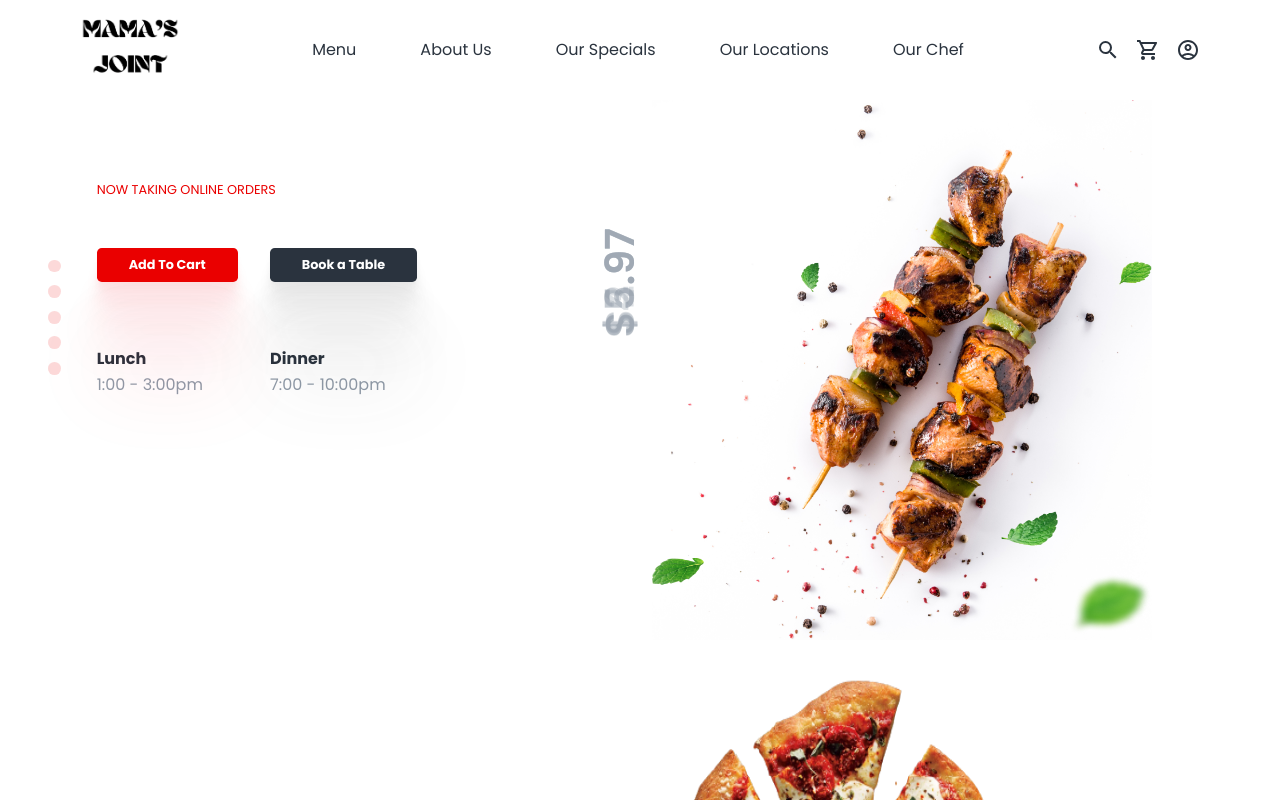
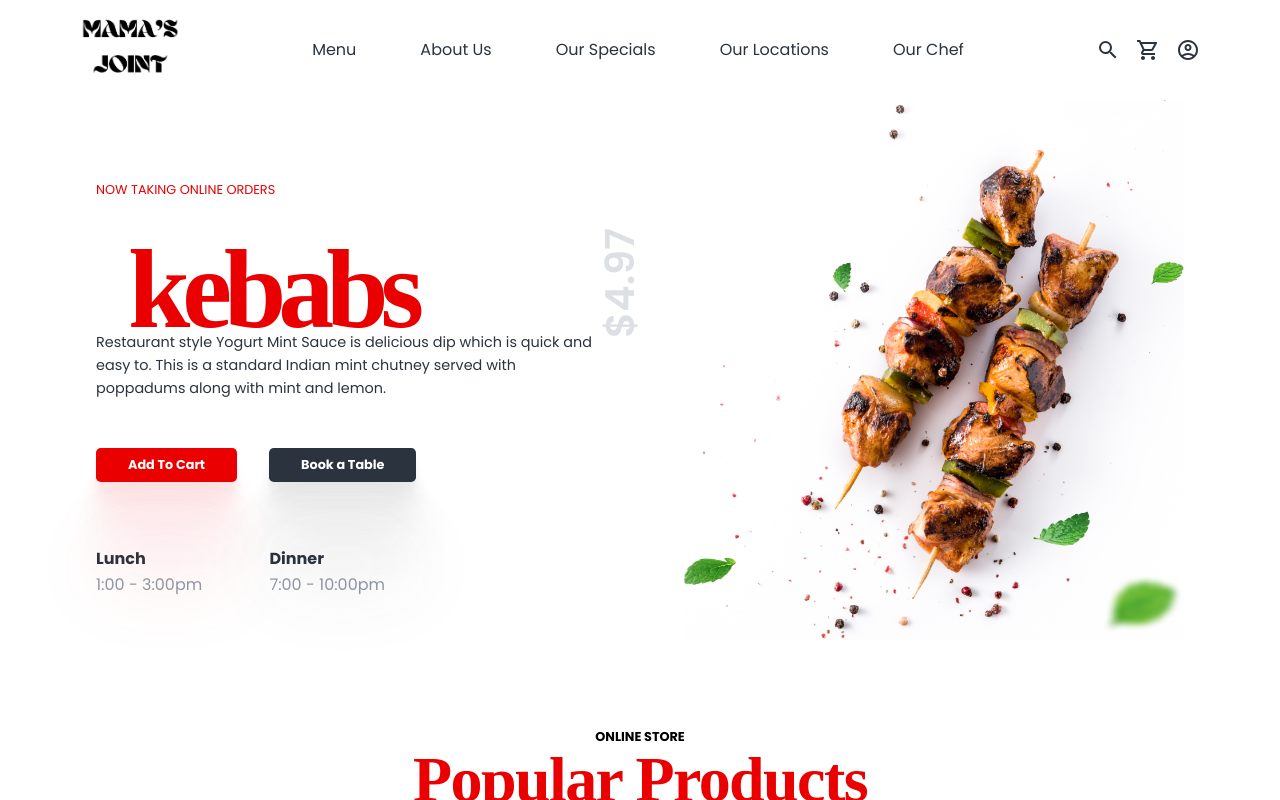
Before and after one commit to zeetaen1989/mama-joint, a Next.js app: page / in a window 1280 px wide. Shown: the top 800 px of the page. Built offline with nearby package versions, Linux system fonts and the light colour scheme; a web font is replaced by a local one.

Commit message:
feat(slider): removed

```diff
--- a/components/templates/Hero/Hero.jsx
+++ b/components/templates/Hero/Hero.jsx
@@ -4,62 +4,17 @@ import styles from "./Hero.module.scss";
 import { hero } from "../../../data/hero";
 
 const Hero = () => {
-  const [index, setIndex] = useState(0);
-  const [products, setProducts] = useState(hero);
-
-  useEffect(() => {
-    const lastIndex = products.length - 1;
-
-    if (index < 0) {
-      setIndex(lastIndex);
-    }
-
-    if (index > lastIndex) {
-      setIndex(0);
-    }
-  }, [index, products]);
-
-  useEffect(() => {
-    let slider = setInterval(() => {
-      setIndex(index + 1);
-    }, 5000);
-    return () => {
-      clearInterval(slider);
-    };
-  }, [index]);
-
   return (
     <div className={styles.container}>
       <div className={styles.container__one}>
-        <div className={styles.column__slide}>
-          <span className={styles.slide__dot}></span>
-          <span className={styles.slide__dot}></span>
-          <span className={styles.slide__dot}></span>
-          <span className={styles.slide__dot}></span>
-          <span className={styles.slide__dot}></span>
-        </div>
-      </div>
-      <div className={styles.container__two}>
         <div className={styles.column__one}>
           <section className={styles.row__one}>
             <p className={styles.announcement}>Now taking online orders</p>
-            {products.map((item, itemIndex) => {
+            {hero.map((item, itemIndex) => {
               const { id, title, description } = item;
 
-              let position = "nextSlide";
-
-              if (itemIndex === index) {
-                position = "currentSlide";
-              }
-              if (
-                itemIndex === index - 1 ||
-                (itemIndex === item.length - 1 && index === 0)
-              ) {
-                position = "lastSlide";
-              }
-
               return (
-                <article className={position} key={id}>
+                <article key={id}>
                   <h1 className={styles.title}>{title}</h1>
                   <p className={styles.info}>{description}</p>
                 </article>
@@ -82,7 +37,7 @@ const Hero = () => {
           </section>
         </div>
       </div>
-      <div className={styles.container__three}>
+      <div className={styles.container__two}>
         <section className={styles.column__two}>
           <figure className={styles.img__top}>
             <Image
@@ -93,7 +48,7 @@ const Hero = () => {
             />
           </figure>
           <figure className={styles.img__bottom}>
-            {products.map((product) => (
+            {hero.map((product) => (
               <div key={product.id}>
                 <span className={styles.price}>${product.price}</span>
                 <Image
--- a/components/templates/Hero/Hero.module.scss
+++ b/components/templates/Hero/Hero.module.scss
@@ -2,29 +2,11 @@
 @import "/styles/abstracts/mixins";
 
 .container {
-    padding: 0rem 3rem;
+    padding: 0rem 6rem;
     display: grid;
-	grid-template-columns: 0.15fr 1.5fr 2fr;
+	grid-template-columns: 1.7fr 2fr;
 
-	.container__one {
-		.column__slide {
-			display: flex;
-			flex-direction: column;
-			gap: 0.8rem;
-			margin-top: 10rem;
-
-			.slide__dot {
-				height: 0.8rem;
-				width: 0.8rem;
-				border-radius: 50%;
-				background-color: $primary-clr;
-				opacity: 0.15;
-				cursor: pointer;
-			}
-		}
-	}
-
-    .container__two {
+    .container__one {
 		.column__one {
             margin-top: 5rem;
 
@@ -36,14 +18,6 @@
                 }
 
                 article {
-                    position: absolute;
-                    top: 0;
-                    left: 0;
-                    width: 100%;
-                    height: 100%;
-                    opacity: 0;
-                    transition: all 0.3s linear;
-
                     h1 {
                         color: $primary-clr;
                         font-size: 7rem;
@@ -57,19 +31,6 @@
                         font-size: 0.9rem;
                         font-weight: 500;
                     }
-                }
-
-                article.currentSlide {
-                    opacity: 1;
-                    transform: translateY(0);
-                }
-
-                article.lastSlide {
-                    transform: translateY(-100%);
-                }
-
-                article.nextSlide {
-                    transform: translateY(100%);
                 }
             }
 
@@ -109,10 +70,9 @@
         }
     }
 
-    .container__three {
+    .container__two {
         display: flex;
         justify-content: flex-end;
-		margin-right: 5rem;
 
         .column__two {
             position: relative;
@@ -120,7 +80,7 @@
             .price {
                 position: absolute;
                 top: 8rem;
-                left: -4rem;
+                left: -6rem;
                 z-index: 3;
                 color: $tertiary-clr;
                 font-size: 2.5rem;
@@ -150,16 +110,14 @@
 // Desktop
 @media screen and (max-width: $desktop) {
     .container {
+        padding: 0rem 4rem;
         .container__one {
             .column__one {
                 margin-top: 5rem;
-                margin-left: 2rem;
             }
         }
 
         .container__two {
-            margin-right: 2rem;
-
             .column__two {
                 .price {
                     top: 5rem;
@@ -177,14 +135,10 @@
 // Tablet
 @media screen and (max-width: $tablet) {
     .container {
-        padding: 0rem 1rem;
+        padding: 0rem 2rem;
 
         .container__one {
-            flex: 1;
-
             .column__one {
-                margin-left: 1rem;
-
                 .row__one {
                     h1 {
                         font-size: 5rem;
@@ -202,6 +156,7 @@
 
                 .row__three {
                     margin-top: 3rem;
+                    gap: 2.5rem;
 
                     .lunch, .dinner {
                         span {
@@ -213,12 +168,9 @@
         }
 
         .container__two {
-            flex: 1;
-            margin-right: 0rem;
-
             .column__two {
                 .price {
-                    top: 7rem;
+                    top: 3rem;
                     font-size: 2rem;
                 }
             }
@@ -229,7 +181,7 @@
 // Mobile
 @media screen and (max-width: $mobile) {
     .container {
-        gap: 0rem;
+        display: flex;
         flex-direction: column-reverse;
 
         .container__one {
--- a/components/templates/Testimonials/Testimonials.jsx
+++ b/components/templates/Testimonials/Testimonials.jsx
@@ -1,34 +1,9 @@
-import { useState, useEffect } from "react";
 import Image from "next/image";
 import { testimonial } from "../../../data/testimonials";
 import { Ratings } from "../../elements";
 import styles from "./Testimonials.module.scss";
 
 const Testimonials = () => {
-  const [index, setIndex] = useState(0);
-  const [data, setData] = useState(testimonial);
-
-  useEffect(() => {
-    const lastIndex = data.length - 1;
-
-    if (index < 0) {
-      setIndex(lastIndex);
-    }
-
-    if (index > lastIndex) {
-      setIndex(0);
-    }
-  }, [index, data]);
-
-  useEffect(() => {
-    let slider = setInterval(() => {
-      setIndex(index + 1);
-    }, 5000);
-    return () => {
-      clearInterval(slider);
-    };
-  }, [index]);
-
   return (
     <div className={styles.container}>
       <section className={styles.container__header}>
@@ -42,18 +17,6 @@ const Testimonials = () => {
         {testimonial.map((item, itemIndex) => {
           const { id, img, ratings, location, name, designation, message } =
             item;
-
-          let cards = "next__slide";
-
-          if (itemIndex === index) {
-            cards = "active__slide";
-          }
-          if (
-            itemIndex === index - 1 ||
-            (index === 0 && itemIndex === item.length - 1)
-          ) {
-            cards = "last__slide";
-          }
 
           return (
             <article className={styles.cards} key={id}>
--- a/components/templates/Testimonials/Testimonials.module.scss
+++ b/components/templates/Testimonials/Testimonials.module.scss
@@ -24,7 +24,6 @@
     display: flex;
     gap: 4rem;
     padding: 5rem 10rem 2rem;
-    position: relative;
 
     .cards {
       display: flex;
--- a/data/hero.js
+++ b/data/hero.js
@@ -7,36 +7,36 @@ export const hero = [
       "Restaurant style Yogurt Mint Sauce is delicious dip which is quick and easy to. This is a standard Indian mint chutney served with poppadums along with mint and lemon.",
     price: "4.97",
   },
-  {
-    id: 2,
-    title: "pizza",
-    img: "/images/pizza-hero.png",
-    description:
-      "Pizza is a savory dish of Italian origin, consisting of a usually round, flattened base of leavened wheat-based dough topped with tomatoes, cheese, and often various other ingredients (anchovies, olives, meat, etc.) baked at a high temperature, traditionally in a wood-fired oven.",
-    price: "5.97",
-  },
-  {
-    id: 3,
-    title: "burger",
-    img: "/images/burger.png",
-    description:
-      "Burger is a sandwich consisting of one or more cooked patties of ground meat, usually beef, placed inside a sliced bread roll or bun.",
-    price: "3.97",
-  },
-  {
-    id: 4,
-    title: "sandwich",
-    img: "/images/sandwich-hero.png",
-    description:
-      "A sandwich is a food typically consisting of vegetables, sliced cheese, and sometimes meat, placed between slices of bread.",
-    price: "5.97",
-  },
-  {
-    id: 5,
-    title: "Desert",
-    img: "/images/donut.png",
-    description:
-      "A donut is a sweet, typically cylindrical, baked dessert consisting of a pastry shell filled with sweetened batter.",
-    price: "2.97",
-  },
+  // {
+  //   id: 2,
+  //   title: "pizza",
+  //   img: "/images/pizza-hero.png",
+  //   description:
+  //     "Pizza is a savory dish of Italian origin, consisting of a usually round, flattened base of leavened wheat-based dough topped with tomatoes, cheese, and often various other ingredients (anchovies, olives, meat, etc.) baked at a high temperature, traditionally in a wood-fired oven.",
+  //   price: "5.97",
+  // },
+  // {
+  //   id: 3,
+  //   title: "burger",
+  //   img: "/images/burger.png",
+  //   description:
+  //     "Burger is a sandwich consisting of one or more cooked patties of ground meat, usually beef, placed inside a sliced bread roll or bun.",
+  //   price: "3.97",
+  // },
+  // {
+  //   id: 4,
+  //   title: "sandwich",
+  //   img: "/images/sandwich-hero.png",
+  //   description:
+  //     "A sandwich is a food typically consisting of vegetables, sliced cheese, and sometimes meat, placed between slices of bread.",
+  //   price: "5.97",
+  // },
+  // {
+  //   id: 5,
+  //   title: "Desert",
+  //   img: "/images/donut.png",
+  //   description:
+  //     "A donut is a sweet, typically cylindrical, baked dessert consisting of a pastry shell filled with sweetened batter.",
+  //   price: "2.97",
+  // },
 ];
```
